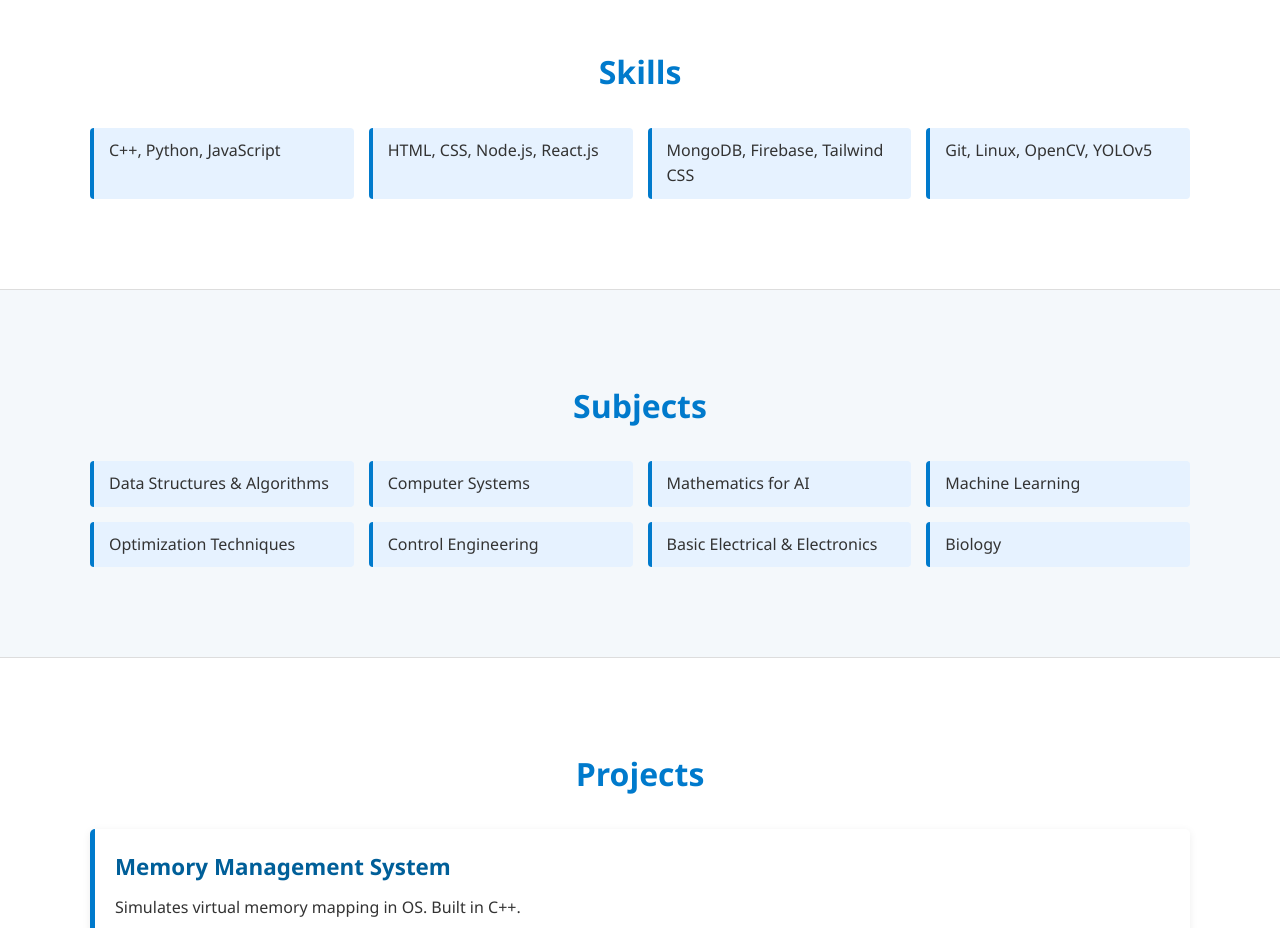
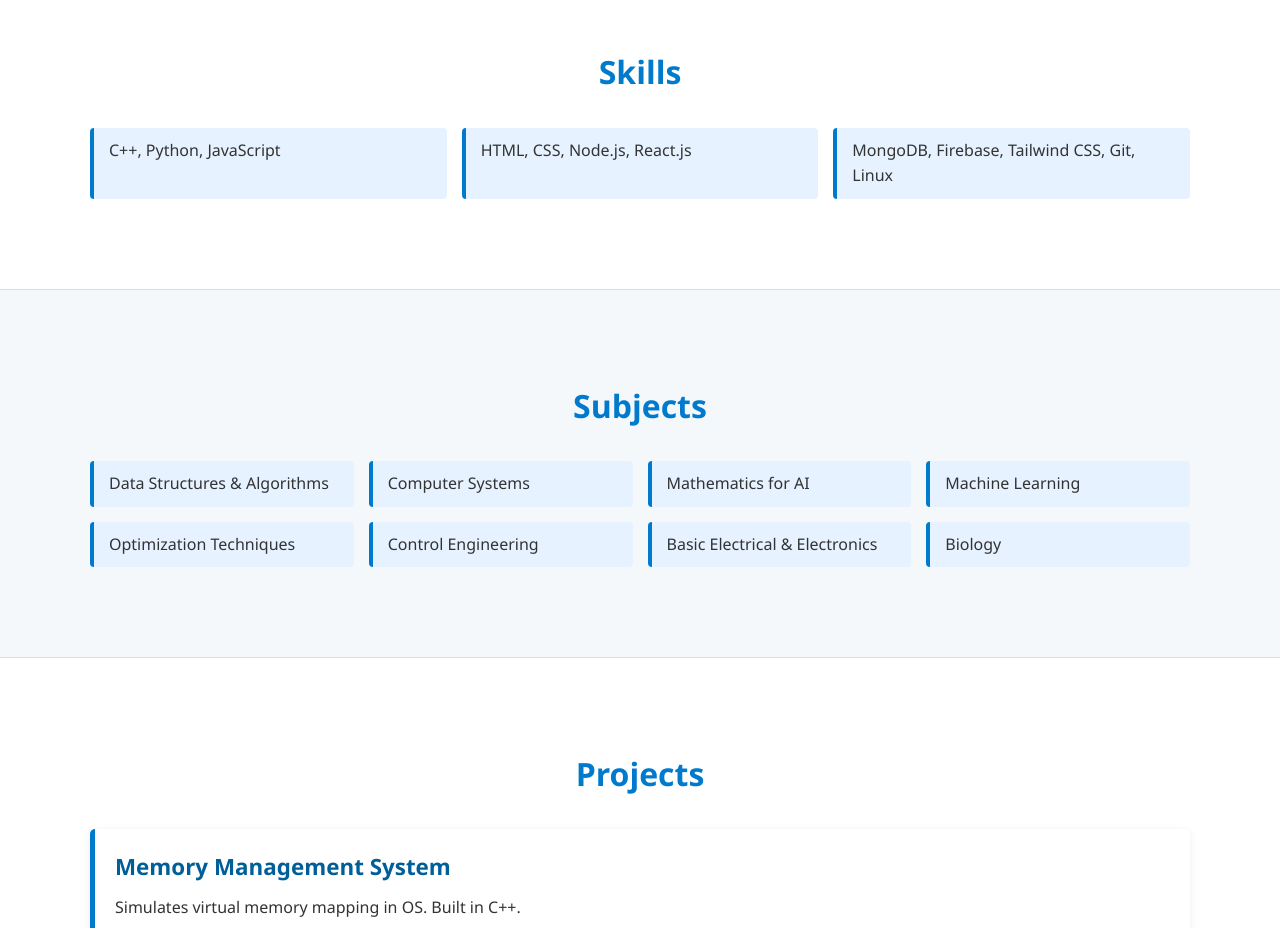
Before and after one commit to ShivamGoyal1507/portfolio, a plain HTML site: page index.html in a window 1280 px wide. Shown: the part 880-1808 px from the top of the page. Drawn offline with Linux system fonts and the light colour scheme.

Commit message:
Update index.html

```diff
--- a/index.html
+++ b/index.html
@@ -43,8 +43,8 @@
       <ul class="skills-list">
         <li>C++, Python, JavaScript</li>
         <li>HTML, CSS, Node.js, React.js</li>
-        <li>MongoDB, Firebase, Tailwind CSS</li>
-        <li>Git, Linux, OpenCV, YOLOv5</li>
+        <li>MongoDB, Firebase, Tailwind CSS, Git, Linux</li>
+
       </ul>
     </div>
   </section>
```
